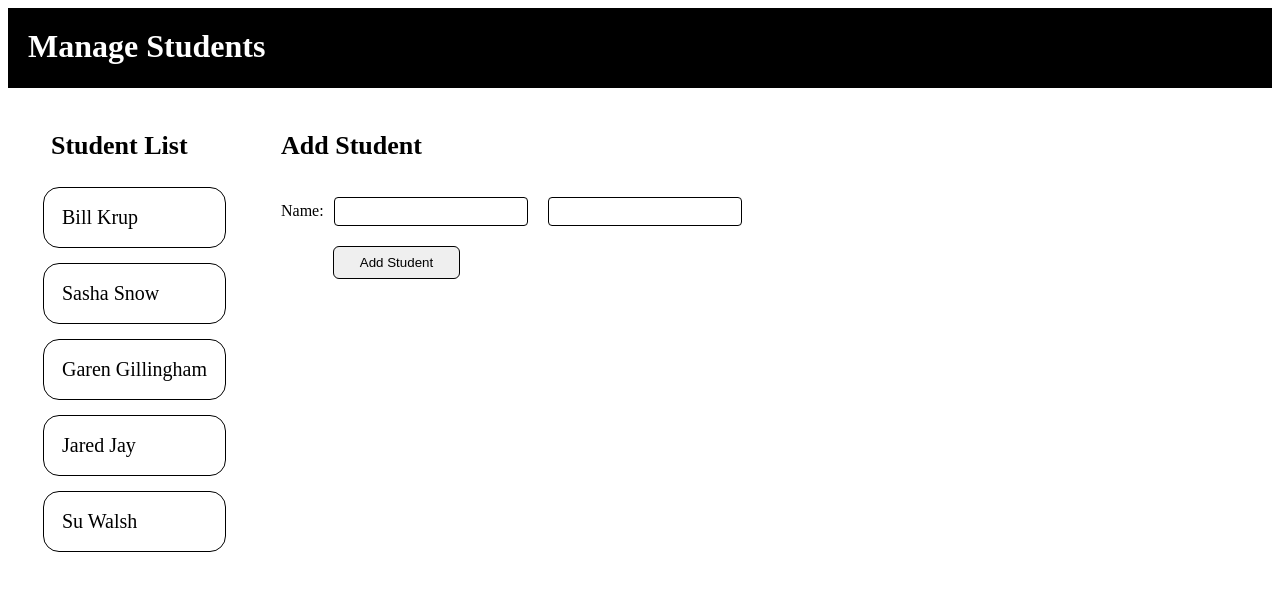
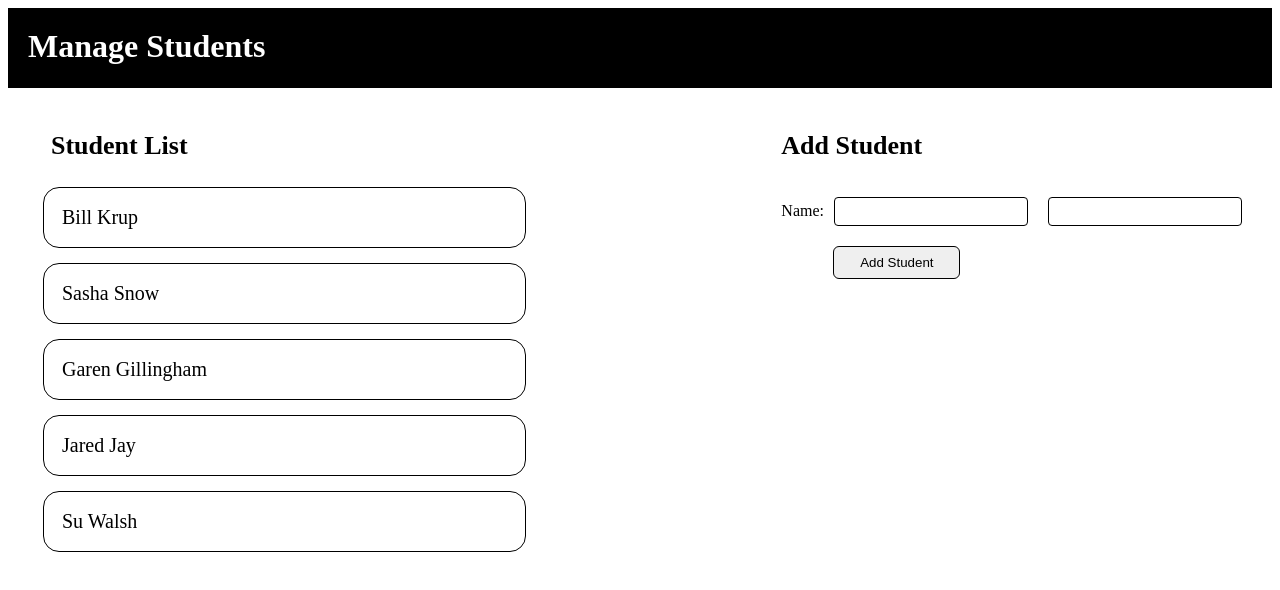
Before and after one commit to chingu-voyage5/Geckos-Team-14, a React (Create React App) app in the folder attendence-tracker/: page / in a window 1280 px wide. Shown: the top 590 px of the page. Built offline with nearby package versions, Linux system fonts and the light colour scheme.

Commit message:
Adjusted padding on student list

```diff
--- a/attendence-tracker/src/styles/StudentManager.css
+++ b/attendence-tracker/src/styles/StudentManager.css
@@ -13,7 +13,7 @@
 .student-list {
   color: black;
   list-style: none;
-  padding: 0;
+  padding: 0px 200px 0px 0px;
   margin: 0;
 }
 
@@ -32,6 +32,7 @@
 }
 
 .student-list-container {
+  flex-grow: 1;
   padding: 20px;
 }
 
```
